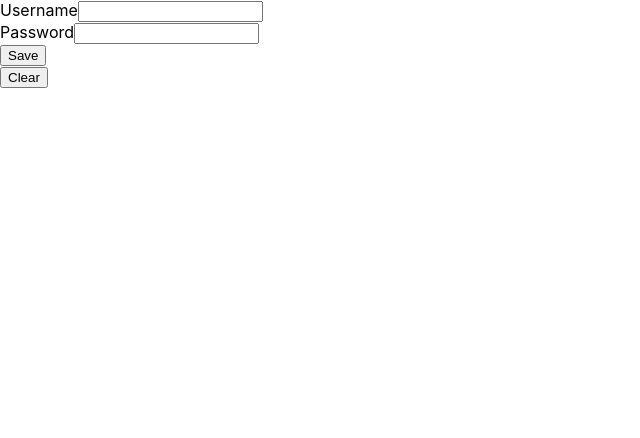
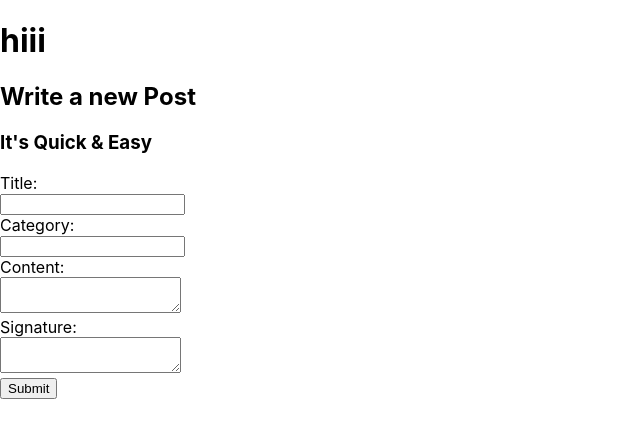
Before and after one commit to smandezhath/STBlog, a React (Create React App) app: page / in a window 1280 px wide. Shown: the top 438 px of the page, without its empty margins (0-640 px from the left). Built offline with nearby package versions, Linux system fonts and the light colour scheme.

Commit message:
view post

```diff
--- a/src/App.js
+++ b/src/App.js
@@ -1,12 +1,20 @@
+import React, {useEffect} from 'react';
 
 import './App.css';
+import NewPost from './components/NewPost';
 import Register from './components/Register';
+import Viewpost from './components/Viewpost';
 
 function App() {
-  return (
+  return(
     <>
-        <Register></Register>
+    <h1>hiii</h1>
+        {/* <Register></Register> */}
+        {/* <Viewpost id={"63edd604db82459d946f09a1"}/> */}
+
+       <NewPost />
     </>
+
   );
 }
 
--- a/src/components/NewPost.js
+++ b/src/components/NewPost.js
@@ -1,51 +1,103 @@
-import React, {useState} from 'react';
+import React, { useState } from "react";
 
 function NewPost() {
-	const [name , setName] = useState('');
-	const [email , setEmail] = useState('');
-	const [category , setCategory] = useState('');
-	const [content , setContent] = useState('');
+  const [title, setTitle] = useState("");
+  const [category, setCategory] = useState("");
+  const [content, setContent] = useState("");
+//   const [imagestr, setImage] = useState("");
+  const [signature, setSign] = useState("");
 
-	const handleChange =(e)=>{
-	setName(e.target.value);
+  const handleChange = (e) => {
+    setTitle(e.target.value);
+  };
+  const handleCategoryChange = (e) => {
+    setCategory(e.target.value);
+  };
+//   const handleImageChange = (e) => {
+//     setImage(e.target.value);
+//   };
+   const handleContentChange = (e) => {
+    setContent(e.target.value);
+  };
+  const handleSignatureChange = (e) => {
+    setSign(e.target.value);
+  };
+  const handleSubmit = async(e) => {
+    alert("A post was submitted by " + title + " succesfully");
+    const data = {
+      title: title,
+      category: category,
+    //   imagestr: imagestr,
+      content: [content],
+      signature: [signature],
+    };
+	debugger;
+	await fetch(
+        `https://zpworkshopapis.netlify.app/.netlify/functions/blog`,
+            {
+                method:"POST",
+                body:JSON.stringify(data),
             }
-	const handleEmailChange =(e)=>{
-	setEmail(e.target.value);
-	}
-	const handleCategoryChange =(e)=>{
-	setCategory(e.target.value);
-	}
-	const handleContentChange =(e)=>{
-	setContent(e.target.value);
-	}
-	const handleSubmit=(e)=>{
-		alert('A post was submitted by '+ name + " succesfully");
-  }
+          )
+		  .then((response) => {
+	debugger;
+
+			response.json()})
+          .then((data) => {
+			debugger;
+			console.log("successs",data);
+		  }).catch((e)=>{console.log(e);
+		debugger;})
+	debugger;
+
+  };
 
   return (
     <div className="NewPost">
       <header className="Post-header">
-	<form onSubmit={(e) => {handleSubmit(e)}}>
+        <form
+          onSubmit={(e) => {
+            handleSubmit(e);
+          }}
+        >
           <h2> Write a new Post</h2>
           <h3> It's Quick & Easy </h3>
           {/* <img src="/blogs.jpg" alt='Blog Image'/><br/> */}
-		<label >
-		Name:
-		</label><br/>
-		<input type="text" value={name} required onChange={(e) => {handleChange(e)}} /><br/>
-		<label >
-		Email:
-		</label><br/>
-		<input type="email" value={email} required onChange={(e) => {handleEmailChange(e)}} /><br/>
-		<label>
-		Category:
-		</label><br/>
-		<input type="text" value={category} required onChange={(e) => {handleCategoryChange(e)}} /><br/>
-		<label>
-		Content:
-		</label><br/>
-		<textarea id="content-area" type="text" value={content} required onChange={(e) => {handleContentChange(e)}} /><br/>
-		<input type="submit" value="Submit"/>
+          <label>Title:</label><br />
+          <input type="text" value={title} required onChange={(e) => { handleChange(e);}}/>
+          <br/>
+          <label>Category:</label><br />
+          <input type="text" value={category} required onChange={(e) => {handleCategoryChange(e);}}/>
+		  {/* <label>Image:</label> */}
+          <br />
+          {/* <input type="image" value={imagestr} required onChange={(e) => {handleImageChange(e);}}
+          />
+          <br /> */}
+          <label>Content:</label>
+          <br />
+          <textarea
+            id="content-area"
+            type="text"
+            value={content}
+            required
+            onChange={(e) => {
+              handleContentChange(e);
+            }}
+          />
+          <br />
+		  <label>Signature:</label>
+          <br />
+          <textarea
+            id="sign-area"
+            type="text"
+            value={signature}
+            required
+            onChange={(e) => {
+              handleSignatureChange(e);
+            }}
+          />
+          <br />
+          <input type="submit" value="Submit" />
         </form>
       </header>
     </div>
--- /dev/null
+++ b/src/components/Viewpost.js
@@ -0,0 +1,45 @@
+import React, {useState,useEffect} from 'react';
+
+ function Viewpost(props) {
+	const [post,setPost] = useState({});
+
+    const getPost=async()=>{
+        await fetch(
+        `https://zpworkshopapis.netlify.app/.netlify/functions/blog/${props.id}`,
+            {
+                method:"GET",
+                // body:JSON.stringify(data),
+            }
+          )
+          .then((response) => response.json())
+          .then((data) => {
+            //debugger;
+
+            if(data)
+            {
+                //debugger;
+                console.log(data,'data')
+                setPost(data);
+                // debugger;
+
+            }
+          })
+    }
+
+
+
+useEffect(() => {
+
+      getPost();
+  },[])
+
+return (
+	<>helo
+    {post.title}<br/>
+    {post.category}<br/>
+    {post.imagestr}
+    </>
+);
+}
+
+export default Viewpost;
```
Lines whose indentation alone changed are shown as unchanged.
